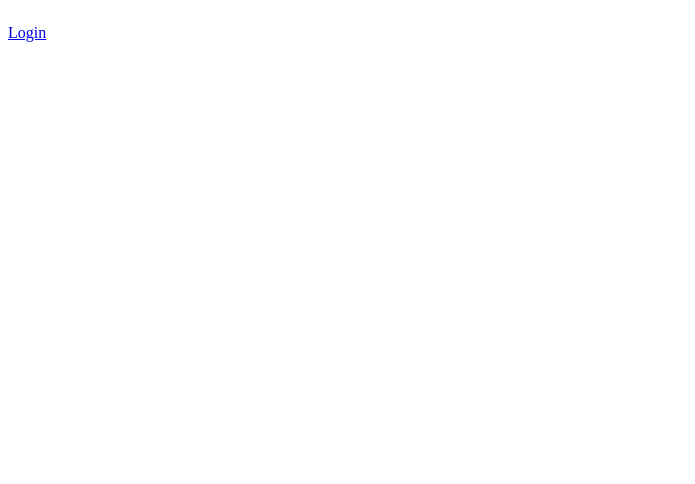
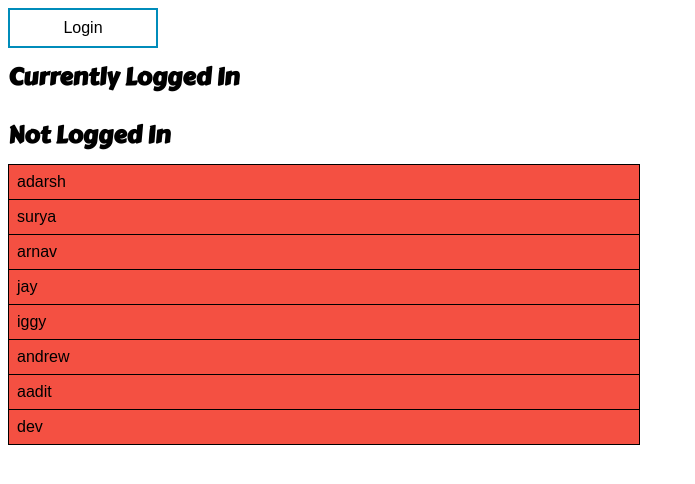
Before and after one commit to AaditT/checkin, a Flask app: page /index in a window 1280 px wide. Before the commit the part shown is almost empty. Shown: the top 484 px of the page, without its empty margins (0-695 px from the left). Run offline with Flask 2, Linux system fonts and the light colour scheme.

Commit message:
Update index.html

```diff
--- a/templates/index.html
+++ b/templates/index.html
@@ -1,13 +1,75 @@
 <html>
    <body>
+      <link rel="stylesheet" type="text/css" href="//fonts.googleapis.com/css?family=Carter+One" />
+      <style>
+         h1 { font-family: "Carter One"; font-size: 24px; font-style: normal; font-variant: normal; font-weight: bold; line-height: 26px; } h3 { font-family: "Carter One"; font-size: 14px; font-style: normal; font-variant: normal; font-weight: bold; line-height: 15px; } p { font-family: "Carter One"; font-size: 14px; font-style: normal; font-variant: normal; font-weight: 400; line-height: 20px; } blockquote { font-family: "Carter One"; font-size: 21px; font-style: normal; font-variant: normal; font-weight: 400; line-height: 30px; } pre { font-family: "Carter One"; font-size: 13px; font-style: normal; font-variant: normal; font-weight: 400; line-height: 18px; }
+         /* from w3schools */
+         .button {
+         background-color: #4CAF50; /* Green */
+         border: none;
+         color: white;
+         text-align: center;
+         text-decoration: none;
+         display: inline-block;
+         font-size: 16px;
+         -webkit-transition-duration: 0.4s; /* Safari */
+         transition-duration: 0.4s;
+         cursor: pointer;
+         width: 150px;
+         height: 40px;
+         }
+         .button2 {
+         background-color: white;
+         color: black;
+         border: 2px solid #008CBA;
+         }
+         .button2:hover {
+         background-color: #008CBA;
+         color: white;
+         }
+         table {
+         font-family: arial, sans-serif;
+         border-collapse: collapse;
+         width: 50%;
+         }
+         td, th {
+         border: 1px solid #000000;
+         text-align: left;
+         padding: 8px;
+         }
+         registered {
+         background-color: #00ff65;
+         }
+         unregistered {
+         background-color: #f45042;
+         }
+      </style>
+      <a href="{{ url_for('login') }}">
+      <button class="button button2">Login</button>
+      </a>
+      <h1> Currently Logged In </h1>
       <table>
          <tbody>
-         {# here we iterate over every item in our list which we will pass from bar() #}
-         {% for item in my_list %}
-             <tr><td>{{ item }}</td></tr>
+            {% for item in attendees %}
+               {% if item in registered %}
+                    <tr style="background-color:#00ff65">
+                         <td>{{ item }}</td>
+                    </tr>
+               {% endif %}
             {% endfor %}
          </tbody>
       </table>
-     <p><a href="{{ url_for('login') }}">Login</a></p>
+      <h1> Not Logged In </h1>
+      <table>
+         <tbody>
+            {% for item in attendees %}
+               {% if item not in registered %}
+                    <tr style="background-color:#f45042">
+                         <td>{{ item }}</td>
+                    </tr>
+               {% endif %}
+            {% endfor %}
+         </tbody>
+      </table>
    </body>
 </html>
```
Lines whose indentation alone changed are shown as unchanged.
